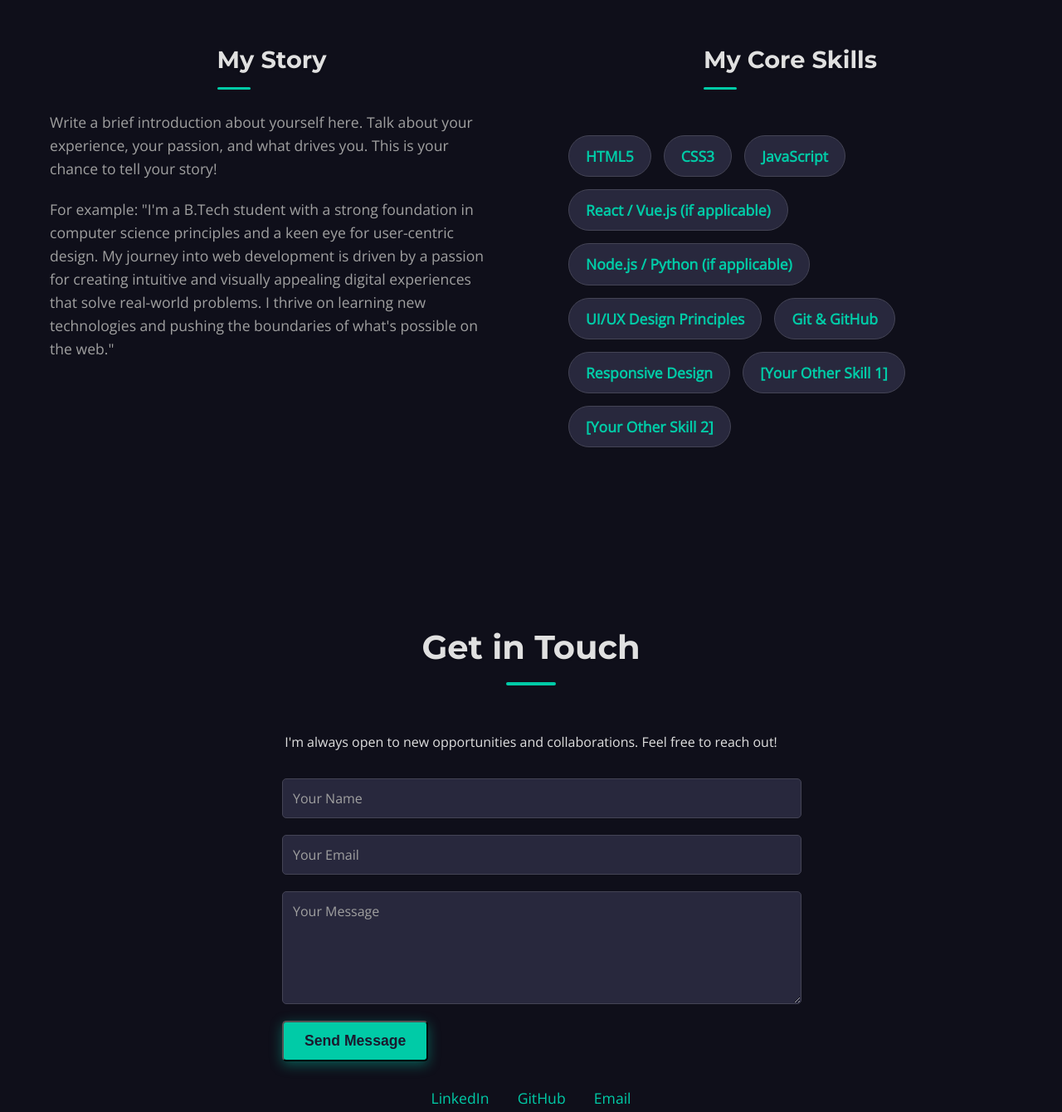
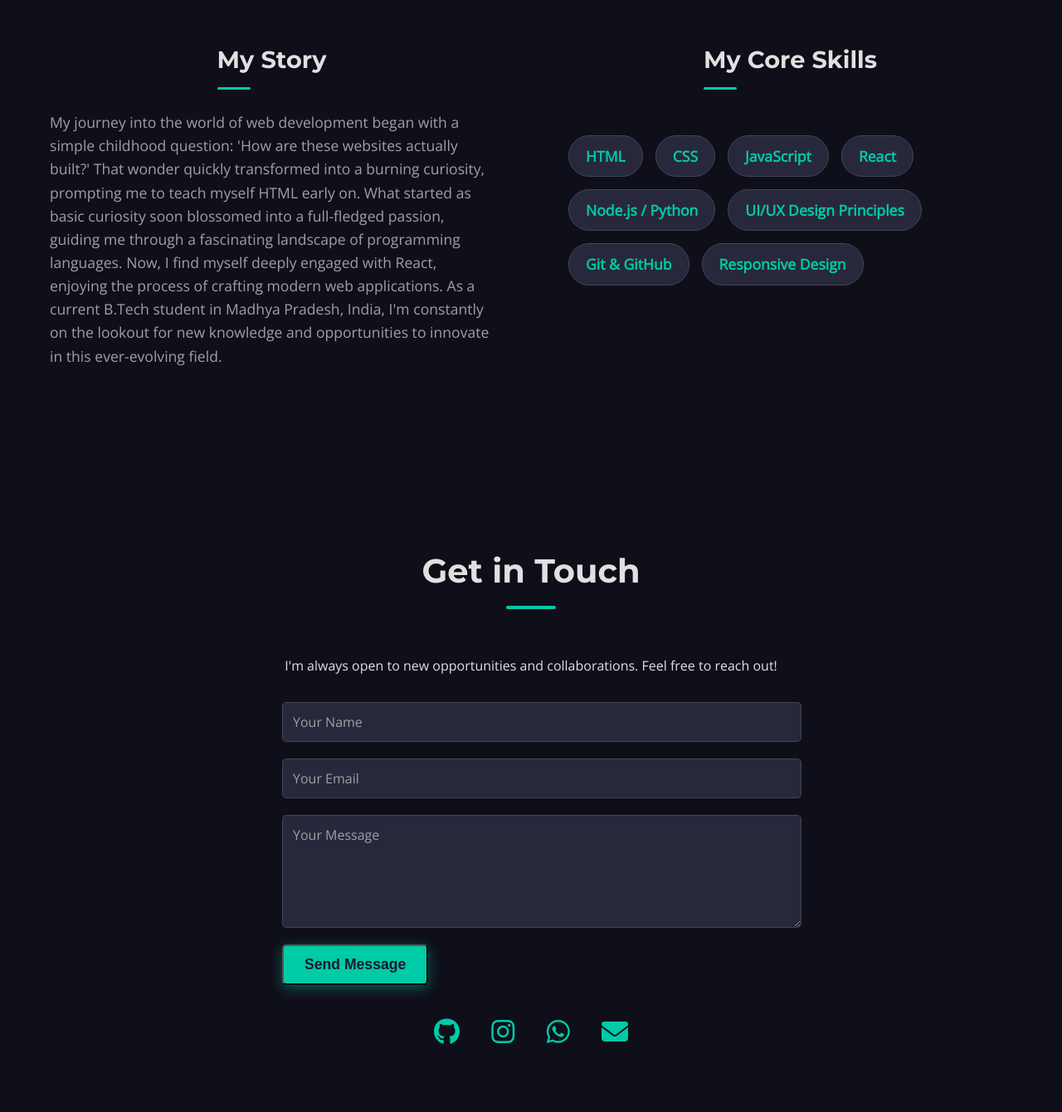
Before and after one commit to Plantlessvegetation/readyflow.in, a plain HTML site: page index.html in a window 1280 px wide. Shown: the part 2300-3640 px from the top of the page at 83% size. Drawn offline with nearby package versions, Linux system fonts and the light colour scheme; some packages are replaced by stand-ins of ours; a script that the page names is missing.

Commit message:
Refactor: Updated About Me story, simplified skills, and added social media icons.

```diff
--- a/index.html
+++ b/index.html
@@ -6,6 +6,7 @@
     <title>Aditya - Portfolio</title>
     <link rel="stylesheet" href="style.css"> <script type="module" src="https://unpkg.com/@splinetool/viewer@1.10.7/build/spline-viewer.js"></script>
     <link href="https://fonts.googleapis.com/css2?family=Montserrat:wght@700;900&family=Open+Sans:wght@300;400&display=swap" rel="stylesheet">
+    <link rel="stylesheet" href="https://cdnjs.cloudflare.com/ajax/libs/font-awesome/6.5.2/css/all.min.css" integrity="sha512-SnH5WK+bZxgPHs44uWIX+LLJAJ9/2PkPKZ5QiAj6Ta86w+fsb2TkcmfRyVX3pBnMFcV7oQPJkl9QevSCWr3W6A==" crossorigin="anonymous" referrerpolicy="no-referrer" />
 </head>
 <body>
 
@@ -73,23 +74,20 @@
                     <div class="about-skills-grid-wrapper">
                         <div class="about-content">
                             <h3>My Story</h3>
-                            <p>Write a brief introduction about yourself here. Talk about your experience, your passion, and what drives you. This is your chance to tell your story!</p>
-                            <p>For example: "I'm a B.Tech student with a strong foundation in computer science principles and a keen eye for user-centric design. My journey into web development is driven by a passion for creating intuitive and visually appealing digital experiences that solve real-world problems. I thrive on learning new technologies and pushing the boundaries of what's possible on the web."</p>
+                            <p>My journey into the world of web development began with a simple childhood question: 'How are these websites actually built?' That wonder quickly transformed into a burning curiosity, prompting me to teach myself HTML early on. What started as basic curiosity soon blossomed into a full-fledged passion, guiding me through a fascinating landscape of programming languages. Now, I find myself deeply engaged with React, enjoying the process of crafting modern web applications. As a current B.Tech student in Madhya Pradesh, India, I'm constantly on the lookout for new knowledge and opportunities to innovate in this ever-evolving field.</p>
                         </div>
 
                         <div class="skills-content">
                             <h3>My Core Skills</h3>
                             <ul class="skills-list">
-                                <li>HTML5</li>
-                                <li>CSS3</li>
+                                <li>HTML</li>
+                                <li>CSS</li>
                                 <li>JavaScript</li>
-                                <li>React / Vue.js (if applicable)</li>
-                                <li>Node.js / Python (if applicable)</li>
+                                <li>React</li>
+                                <li>Node.js / Python</li>
                                 <li>UI/UX Design Principles</li>
                                 <li>Git & GitHub</li>
                                 <li>Responsive Design</li>
-                                <li>[Your Other Skill 1]</li>
-                                <li>[Your Other Skill 2]</li>
                             </ul>
                         </div>
                     </div>
@@ -107,9 +105,10 @@
                         <button type="submit" class="button">Send Message</button>
                     </form>
                     <div class="social-links">
-                        <a href="https://linkedin.com/in/yourprofile" target="_blank">LinkedIn</a>
-                        <a href="https://github.com/yourprofile" target="_blank">GitHub</a>
-                        <a href="mailto:your.email@example.com">Email</a>
+                        <a href="https://github.com/Plantlessvegetation" target="_blank" aria-label="GitHub"><i class="fa-brands fa-github"></i></a>
+                        <a href="https://www.instagram.com/plantless_vegetation?igsh=MWlncGU5d2t6YjF0Nw==" target="_blank" aria-label="Instagram"><i class="fa-brands fa-instagram"></i></a>
+                        <a href="https://wa.me/message/AJ2K6QDQZBVCC1?src=qr" target="_blank" aria-label="WhatsApp"><i class="fa-brands fa-whatsapp"></i></a>
+                        <a href="mailto:aadityab552@gmail.com" aria-label="Email"><i class="fa-solid fa-envelope"></i></a>
                     </div>
                 </div>
             </section>
--- a/style.css
+++ b/style.css
@@ -451,20 +451,20 @@ h2::after {
 
 .social-links {
     margin-top: 30px;
+    font-size: 1.8rem;
 }
 
 .social-links a {
-    font-family: 'Open Sans', sans-serif;
     display: inline-block;
     margin: 0 15px;
     color: #00CBA7;
     text-decoration: none;
-    font-size: 1.1rem;
-    transition: color 0.3s ease;
+    transition: color 0.3s ease, transform 0.2s ease;
 }
 
 .social-links a:hover {
     color: #00A382;
+    transform: translateY(-3px);
 }
 
 /* Footer */
@@ -515,11 +515,11 @@ footer p {
 
     /* Merged About & Skills layout for desktop */
     .about-skills-section .container {
-        flex-direction: column; /* Keep as column for main heading + photo above grid */
+        flex-direction: column;
     }
 
     .about-skills-grid-wrapper {
-        flex-direction: row; /* Make about and skills side-by-side */
+        flex-direction: row;
         justify-content: space-between;
         align-items: flex-start;
     }
@@ -530,25 +530,28 @@ footer p {
         padding: 0 20px;
     }
 
-    /* Profile photo remains centered above the two columns on desktop */
     .profile-photo-container {
         margin: 30px auto 50px;
     }
 
     .about-skills-section h3 {
-        text-align: left; /* Align subheadings to left */
+        text-align: left;
     }
 
     .about-skills-section h3::after {
-        margin: 10px 0 0; /* Adjust underline position for left alignment */
+        margin: 10px 0 0;
     }
 
     .about-content p {
-        text-align: left; /* Align about text to left on desktop */
+        text-align: left;
     }
 
     .skills-content .skills-list {
-        justify-content: flex-start; /* Align skills tags to the left */
+        justify-content: flex-start;
+    }
+
+    .social-links {
+        font-size: 2rem;
     }
 }
 
@@ -600,4 +603,8 @@ footer p {
     .profile-photo-container {
         margin: 30px auto;
     }
+
+    .social-links {
+        font-size: 1.6rem;
+    }
 }
```
